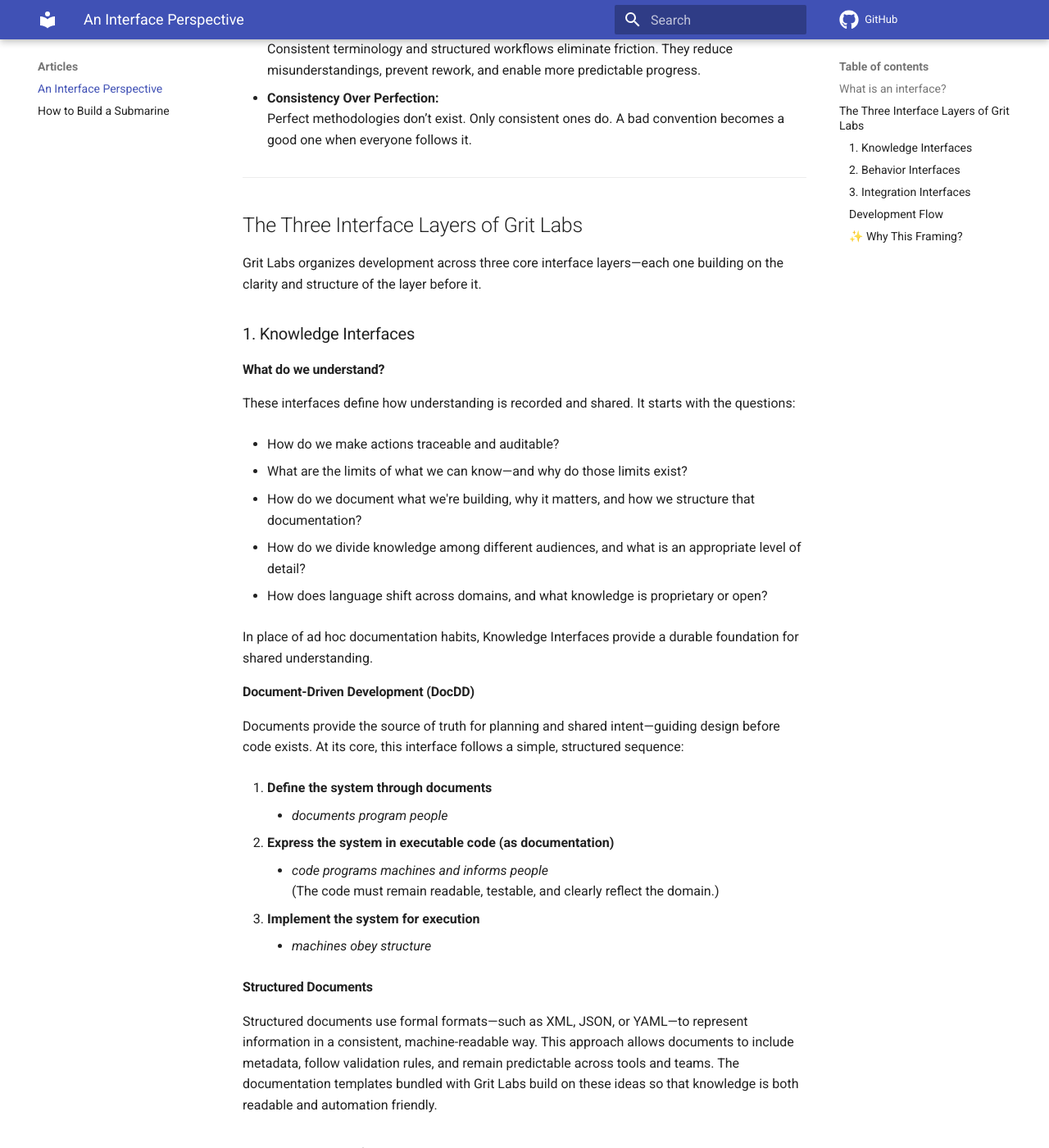
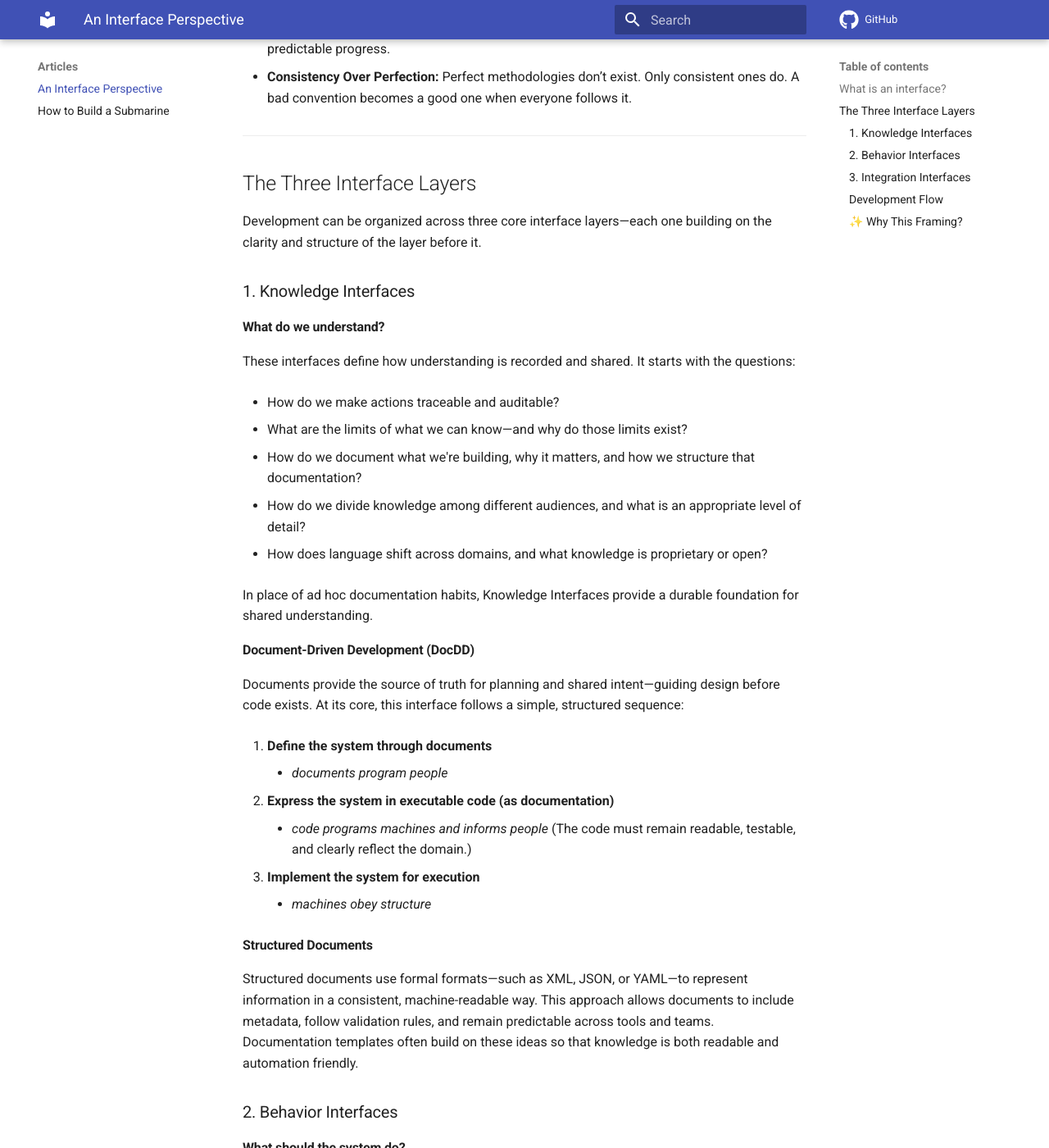
Before and after one commit to gritlabs1/gritlabs, an MkDocs documentation site: the page built from docs/pages/articles/interface-perspective.md, in a window 1280 px wide and 1400 px high, scrolled down 1647 px. Shown: the whole window at 82% size. Built offline with MkDocs 1.6.1 and Material for MkDocs 9.7.7, drawn with Linux system fonts in a browser that asks for light colours; comment, search, counter and statistics services are not loaded; some of the changed text lies outside the part shown.

Commit message:
Rewrite Interface Perspective article to remove references to Grit Labs

```diff
--- a/docs/pages/articles/interface-perspective.md
+++ b/docs/pages/articles/interface-perspective.md
@@ -2,15 +2,15 @@
 
 ## What is an interface?
 
-Grit Labs is a flexible way of thinking that helps teams make better decisions—especially when turning ideas into real, working systems.
+An interface defines clear boundaries and expectations. It can guide teams as they turn ideas into real, working systems.
 
-Grit Labs is based around this principle:
+This perspective is grounded in a simple principle:
 
 > **Program to an interface, not to an implementation** — across all levels, from code to communication.
 
 
 
-In Grit Labs, an **interface** is more than just a language feature. It is any system or specification where the patterns below are observed:
+Here, an **interface** is more than just a language feature. It is any system or specification where the patterns below are observed:
 
 * **Predefined Structure** – What elements exist and how they are organized structurally.
 
@@ -69,9 +69,9 @@ These definitions form an interface that consistently guides TDD by clearly spec
 
 
 
-## The Three Interface Layers of Grit Labs
+## The Three Interface Layers
 
-Grit Labs organizes development across three core interface layers—each one building on the clarity and structure of the layer before it.
+Development can be organized across three core interface layers—each one building on the clarity and structure of the layer before it.
 
 
 
@@ -116,7 +116,7 @@ In place of ad hoc documentation habits, Knowledge Interfaces provide a durable
 #### Structured Documents
 
 
-Structured documents use formal formats—such as XML, JSON, or YAML—to represent information in a consistent, machine-readable way. This approach allows documents to include metadata, follow validation rules, and remain predictable across tools and teams. The documentation templates bundled with Grit Labs build on these ideas so that knowledge is both readable and automation friendly.
+Structured documents use formal formats—such as XML, JSON, or YAML—to represent information in a consistent, machine-readable way. This approach allows documents to include metadata, follow validation rules, and remain predictable across tools and teams. Documentation templates often build on these ideas so that knowledge is both readable and automation friendly.
 
 
 
@@ -289,7 +289,7 @@ This interface is lightweight by design, intended to minimize overhead while pre
 
 
 
-This simple Release Cycle interface aligns with Grit Labs principles:
+This simple Release Cycle shows how interface principles come together:
 - **Predefined Structure** – Stable cadence and flow
 - **Consistent Naming** – Semantic versioning and tagged releases
 - **Relationships** – Defined paths from dev to prod
```
